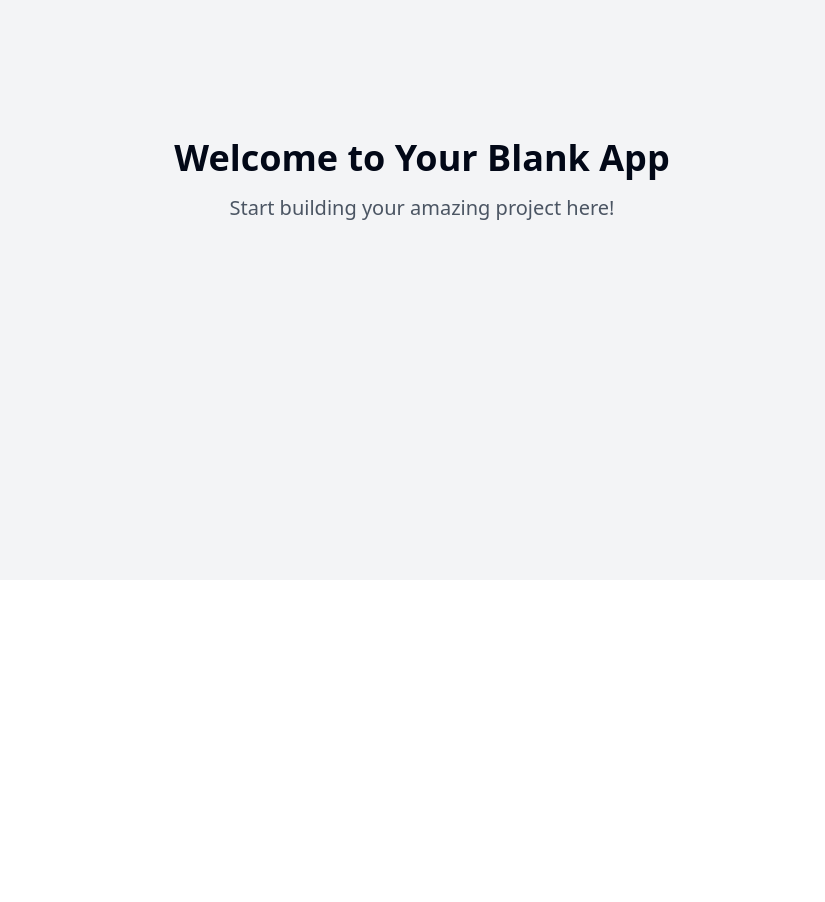
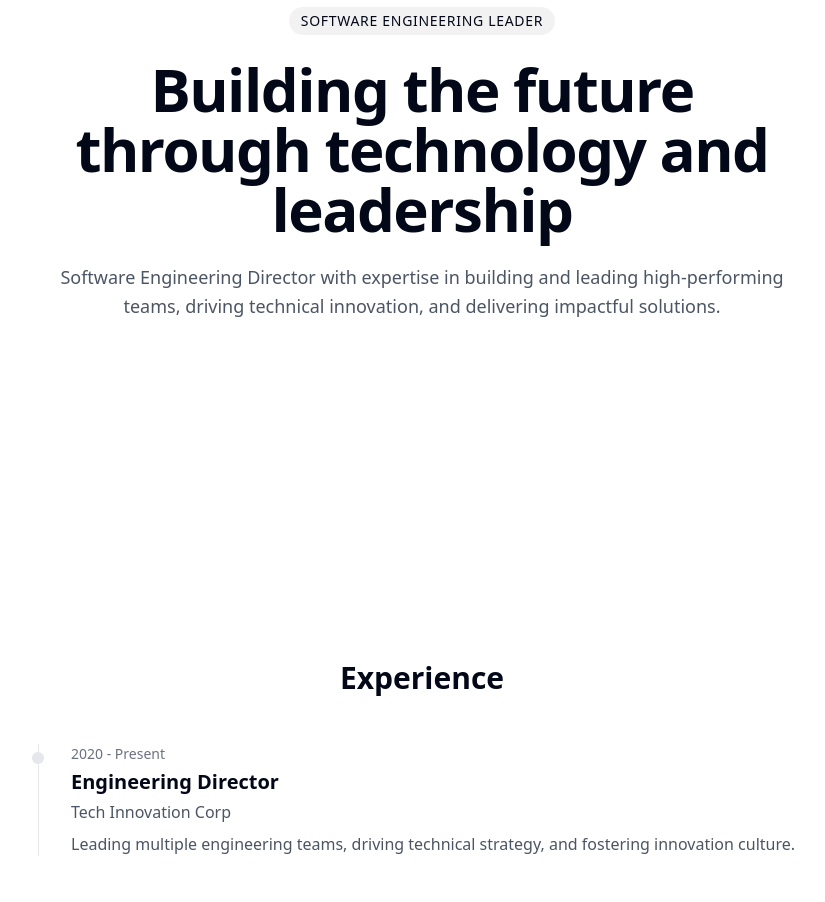
Before and after one commit to jstruzik/jstruzik, a React (Vite) app: page / in a window 1280 px wide. Shown: the part 220-1122 px from the top of the page, without its empty margins (218-1043 px from the left). Before the commit the page ends 800 px from the top, so only its background shows below. Built offline with nearby package versions, Linux system fonts and the light colour scheme.

Commit message:
Create about me website
Implement a minimalist about me website to showcase the career and projects of a software engineering director, manager, and software engineer.
[skip gpt_engineer]

```diff
--- a/package.json
+++ b/package.json
@@ -45,6 +45,7 @@
     "cmdk": "^1.0.0",
     "date-fns": "^3.6.0",
     "embla-carousel-react": "^8.3.0",
+    "framer-motion": "^12.0.11",
     "input-otp": "^1.2.4",
     "lucide-react": "^0.462.0",
     "next-themes": "^0.3.0",
--- /dev/null
+++ b/src/components/Experience.tsx
@@ -0,0 +1,59 @@
+import { motion } from "framer-motion";
+
+const experiences = [
+  {
+    title: "Engineering Director",
+    company: "Tech Innovation Corp",
+    period: "2020 - Present",
+    description: "Leading multiple engineering teams, driving technical strategy, and fostering innovation culture."
+  },
+  {
+    title: "Engineering Manager",
+    company: "Software Solutions Inc",
+    period: "2017 - 2020",
+    description: "Managed cross-functional teams, implemented agile methodologies, and improved delivery processes."
+  },
+  {
+    title: "Senior Software Engineer",
+    company: "Digital Ventures",
+    period: "2014 - 2017",
+    description: "Led technical implementations, mentored junior developers, and architected scalable solutions."
+  }
+];
+
+const Experience = () => {
+  return (
+    <section className="py-20 px-4">
+      <div className="max-w-3xl mx-auto">
+        <motion.h2
+          initial={{ opacity: 0 }}
+          whileInView={{ opacity: 1 }}
+          viewport={{ once: true }}
+          className="text-3xl font-bold mb-12 text-center"
+        >
+          Experience
+        </motion.h2>
+        <div className="space-y-12">
+          {experiences.map((exp, index) => (
+            <motion.div
+              key={index}
+              initial={{ opacity: 0, x: -20 }}
+              whileInView={{ opacity: 1, x: 0 }}
+              viewport={{ once: true }}
+              transition={{ delay: index * 0.2 }}
+              className="relative pl-8 border-l border-gray-200"
+            >
+              <div className="absolute w-3 h-3 bg-gray-200 rounded-full -left-[7px] top-2" />
+              <div className="mb-1 text-sm text-gray-500">{exp.period}</div>
+              <h3 className="text-xl font-semibold mb-1">{exp.title}</h3>
+              <div className="text-gray-600 mb-2">{exp.company}</div>
+              <p className="text-gray-600">{exp.description}</p>
+            </motion.div>
+          ))}
+        </div>
+      </div>
+    </section>
+  );
+};
+
+export default Experience;
--- /dev/null
+++ b/src/components/Hero.tsx
@@ -0,0 +1,42 @@
+import { motion } from "framer-motion";
+
+const Hero = () => {
+  return (
+    <motion.section
+      initial={{ opacity: 0, y: 20 }}
+      animate={{ opacity: 1, y: 0 }}
+      transition={{ duration: 0.8 }}
+      className="min-h-screen flex items-center justify-center px-4 py-16"
+    >
+      <div className="text-center max-w-3xl mx-auto">
+        <motion.span
+          initial={{ opacity: 0 }}
+          animate={{ opacity: 1 }}
+          transition={{ delay: 0.2 }}
+          className="inline-block px-3 py-1 mb-6 text-sm tracking-wider uppercase bg-black/5 rounded-full"
+        >
+          Software Engineering Leader
+        </motion.span>
+        <motion.h1
+          initial={{ opacity: 0, y: 20 }}
+          animate={{ opacity: 1, y: 0 }}
+          transition={{ delay: 0.3 }}
+          className="text-4xl md:text-6xl font-bold mb-6 tracking-tight"
+        >
+          Building the future through technology and leadership
+        </motion.h1>
+        <motion.p
+          initial={{ opacity: 0 }}
+          animate={{ opacity: 1 }}
+          transition={{ delay: 0.4 }}
+          className="text-lg text-gray-600 mb-8 leading-relaxed"
+        >
+          Software Engineering Director with expertise in building and leading high-performing teams,
+          driving technical innovation, and delivering impactful solutions.
+        </motion.p>
+      </div>
+    </motion.section>
+  );
+};
+
+export default Hero;
--- /dev/null
+++ b/src/components/Projects.tsx
@@ -0,0 +1,65 @@
+import { motion } from "framer-motion";
+import { Card } from "@/components/ui/card";
+
+const projects = [
+  {
+    title: "Enterprise Platform",
+    description: "Led the development of a scalable enterprise platform serving millions of users.",
+    tags: ["Architecture", "Cloud", "Leadership"]
+  },
+  {
+    title: "AI Integration",
+    description: "Implemented machine learning solutions to optimize business processes.",
+    tags: ["AI/ML", "Python", "Innovation"]
+  },
+  {
+    title: "Digital Transformation",
+    description: "Spearheaded company-wide digital transformation initiative.",
+    tags: ["Strategy", "Technology", "Change Management"]
+  }
+];
+
+const Projects = () => {
+  return (
+    <section className="py-20 px-4 bg-gray-50">
+      <div className="max-w-6xl mx-auto">
+        <motion.h2
+          initial={{ opacity: 0 }}
+          whileInView={{ opacity: 1 }}
+          viewport={{ once: true }}
+          className="text-3xl font-bold mb-12 text-center"
+        >
+          Projects
+        </motion.h2>
+        <div className="grid grid-cols-1 md:grid-cols-2 lg:grid-cols-3 gap-8">
+          {projects.map((project, index) => (
+            <motion.div
+              key={index}
+              initial={{ opacity: 0, y: 20 }}
+              whileInView={{ opacity: 1, y: 0 }}
+              viewport={{ once: true }}
+              transition={{ delay: index * 0.1 }}
+            >
+              <Card className="p-6 h-full hover:shadow-lg transition-shadow duration-300">
+                <h3 className="text-xl font-semibold mb-3">{project.title}</h3>
+                <p className="text-gray-600 mb-4">{project.description}</p>
+                <div className="flex flex-wrap gap-2">
+                  {project.tags.map((tag, tagIndex) => (
+                    <span
+                      key={tagIndex}
+                      className="px-3 py-1 text-sm bg-gray-100 rounded-full text-gray-600"
+                    >
+                      {tag}
+                    </span>
+                  ))}
+                </div>
+              </Card>
+            </motion.div>
+          ))}
+        </div>
+      </div>
+    </section>
+  );
+};
+
+export default Projects;
--- /dev/null
+++ b/src/components/Skills.tsx
@@ -0,0 +1,47 @@
+import { motion } from "framer-motion";
+
+const skills = [
+  "Technical Leadership",
+  "Team Management",
+  "System Architecture",
+  "Agile Methodologies",
+  "Cloud Computing",
+  "Strategic Planning",
+  "Full Stack Development",
+  "DevOps",
+  "Project Management",
+  "Mentoring"
+];
+
+const Skills = () => {
+  return (
+    <section className="py-20 px-4">
+      <div className="max-w-3xl mx-auto">
+        <motion.h2
+          initial={{ opacity: 0 }}
+          whileInView={{ opacity: 1 }}
+          viewport={{ once: true }}
+          className="text-3xl font-bold mb-12 text-center"
+        >
+          Skills
+        </motion.h2>
+        <div className="flex flex-wrap justify-center gap-4">
+          {skills.map((skill, index) => (
+            <motion.div
+              key={index}
+              initial={{ opacity: 0, scale: 0.9 }}
+              whileInView={{ opacity: 1, scale: 1 }}
+              viewport={{ once: true }}
+              transition={{ delay: index * 0.1 }}
+              className="px-4 py-2 bg-white border rounded-lg shadow-sm hover:shadow-md transition-shadow duration-300"
+            >
+              {skill}
+            </motion.div>
+          ))}
+        </div>
+      </div>
+    </section>
+  );
+};
+
+export default Skills;
--- a/src/pages/Index.tsx
+++ b/src/pages/Index.tsx
@@ -1,13 +1,21 @@
-// Update this page (the content is just a fallback if you fail to update the page)
+import { useEffect } from "react";
+import Hero from "@/components/Hero";
+import Experience from "@/components/Experience";
+import Projects from "@/components/Projects";
+import Skills from "@/components/Skills";
 
 const Index = () => {
+  useEffect(() => {
+    console.log("Portfolio page loaded");
+  }, []);
+
   return (
-    <div className="min-h-screen flex items-center justify-center bg-gray-100">
-      <div className="text-center">
-        <h1 className="text-4xl font-bold mb-4">Welcome to Your Blank App</h1>
-        <p className="text-xl text-gray-600">Start building your amazing project here!</p>
-      </div>
-    </div>
+    <main className="bg-white">
+      <Hero />
+      <Experience />
+      <Projects />
+      <Skills />
+    </main>
   );
 };
 
```
Also changed, not shown: tailwind.config.ts (+44 -52 lines), 1 other file (tests, documents, lock files or other folders).
